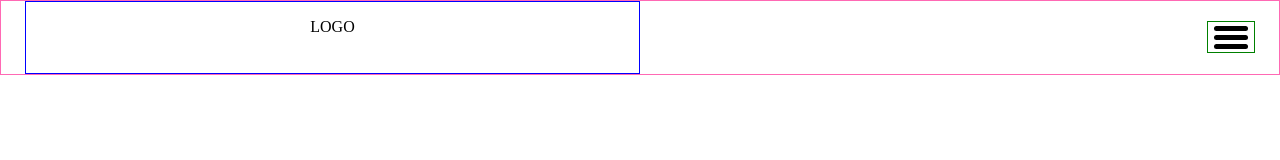
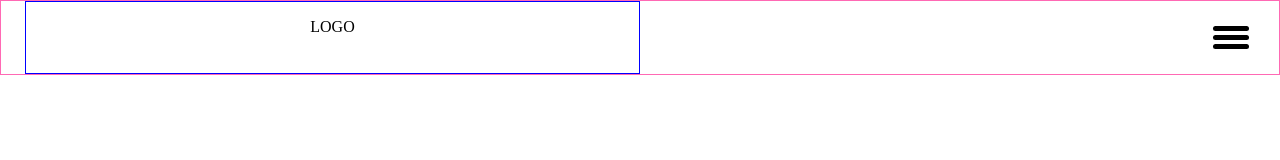
Before and after one commit to Luke-Mueller/ycc, a React (Create React App) app: page / in a window 1280 px wide. Shown: the top 160 px of the page. Built offline with nearby package versions, Linux system fonts and the light colour scheme.

Commit message:
changes divs to spans

```diff
--- a/src/Components/Header/NavBtn/NavBtn.css
+++ b/src/Components/Header/NavBtn/NavBtn.css
@@ -6,12 +6,11 @@
   flex-direction: column;
   justify-content: space-evenly;
   align-items: center;
-  border: 1px solid green;
   padding: 0 0.25rem;
 }
 
 .NavBtn__span {
-  height: 0.33rem;
+  height: 0.3rem;
   width: 90%;
   background-color: black;
   border-radius: 10px;
```
